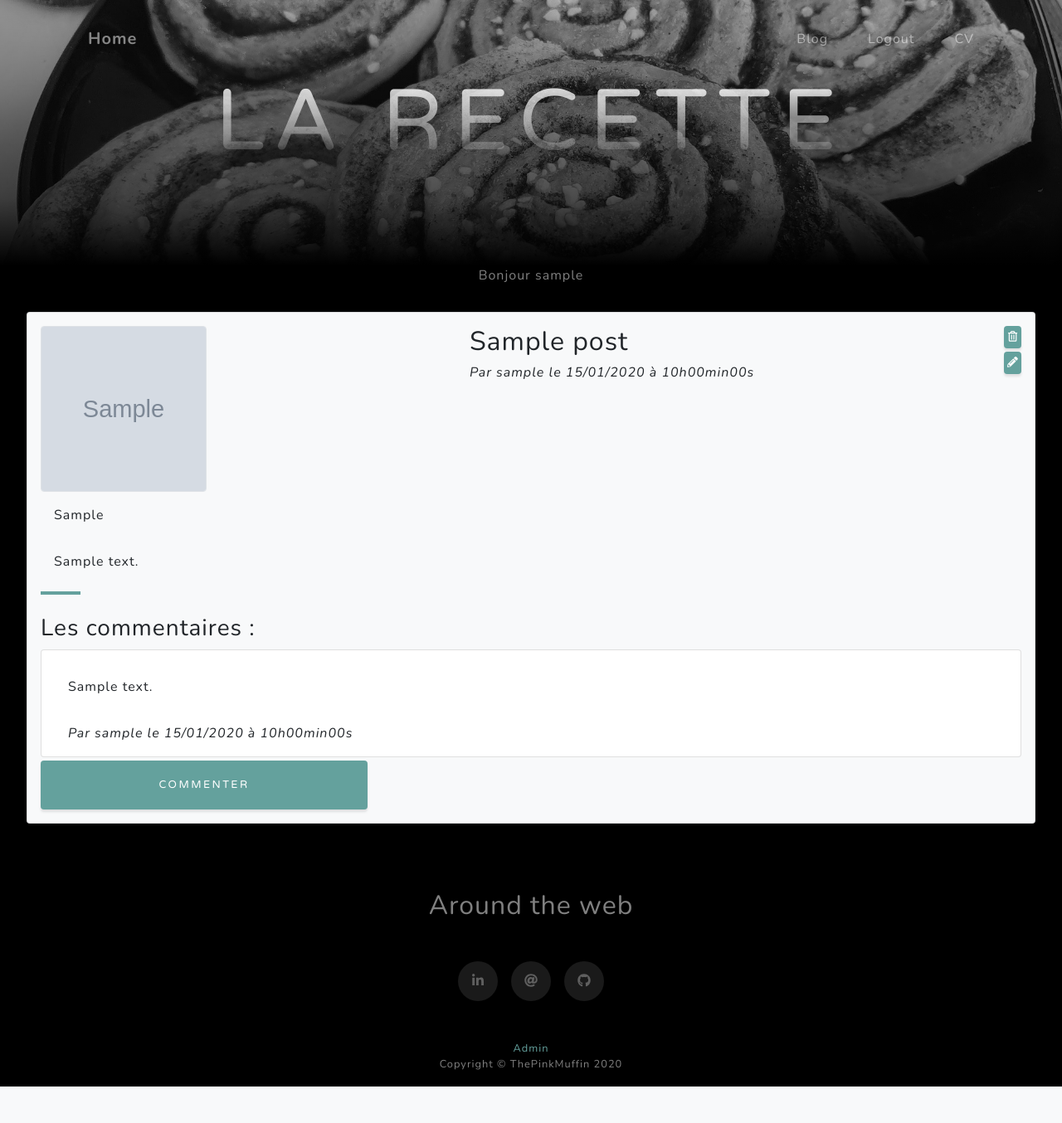
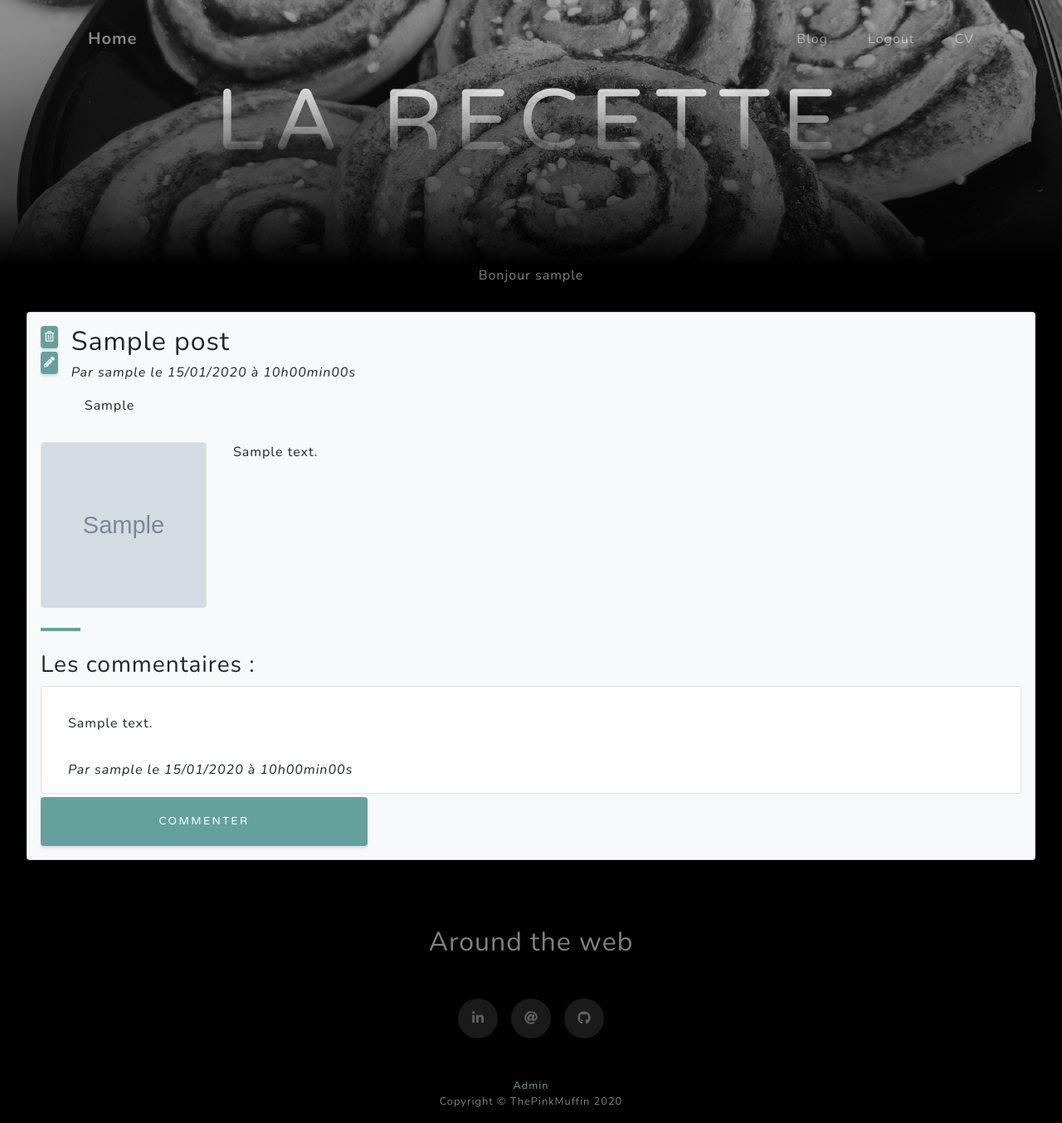
Before and after one commit to 08rose08/DAPS-P5-Blog, a PHP site: page /index.php?action=getOnePost&id=1 in a window 1280 px wide. Shown: the whole page at 83% size. Before the commit the page ends 1310 px from the top, so only its background shows below. Run offline with PHP 8.4, Linux system fonts and the light colour scheme; the visitor is signed in with stand-in values (Sample User, id 1); tables that the repository leaves empty or names only in its code hold one stand-in row (values such as "Sample post"); grey boxes marked "Sample" are stand-in pictures; some libraries are stand-ins or nearby versions.

Commit message:
Style Postview

```diff
--- a/view/addPostView.php
+++ b/view/addPostView.php
@@ -27,7 +27,7 @@ if (!empty($message)){
         </div>
         <div class="form-group">
             <label for="chapo">Chapô</label>
-            <input value="<?php if(!empty($post)){echo $post->chapo();}; ?>" type="text" name="chapo" class="form-control" id ="chapo" placeholder="Chapô" required />
+            <textarea rows="4" name="chapo" class="form-control" id ="chapo" placeholder="Chapô" required><?php if(!empty($post)){echo $post->chapo();}; ?></textarea>
         </div>
         <div class="form-group">
             <label for="content">Contenu</label>
--- a/view/buttonsPostAdminView.php
+++ b/view/buttonsPostAdminView.php
@@ -1,4 +1,4 @@
-<div class="d-flex flex-column">
+<div class="d-flex flex-column mr-md-3">
     <button type="button" class="btn btn-primary p-1" data-toggle="modal" data-target="#deleteModal"><i class="far fa-trash-alt"></i></button>
     <button type="button" class="btn btn-primary p-1 mt-1" data-toggle="modal" data-target="#postUpdateModal"><i class="fas fa-pencil-alt"></i></button>
 
@@ -63,7 +63,7 @@
           </div>
           <div class="form-group">
               <label for="chapo">Chapô</label>
-              <input value="<?php if(!empty($postUp)){echo $postUp->chapo();}else{echo $postBB->chapo();} ?>" type="text" name="chapo" class="form-control" id ="chapo" placeholder="Chapô" required />
+              <textarea  rows="4" name="chapo" class="form-control" id ="chapo" placeholder="Chapô" required><?php if(!empty($postUp)){echo $postUp->chapo();}else{echo $postBB->chapo();} ?></textarea>
           </div>
           <div class="form-group">
               <label for="content">Contenu</label>
--- a/view/postView.php
+++ b/view/postView.php
@@ -6,23 +6,25 @@
 <main class="bg-black p-3">
     <div class="card card-body bg-light m-3 p-3">
         <div class="d-flex flex-column">
-            <div class="d-flex flex-column flex-md-row justify-content-between">
-                <img src="<?= $post->picture() ?>" class="border rounded mr-md-3" width="200" height="200" alt="photo de la recette">
-                <div class="d-flex flex-column">
-
-                    <h2 class="card-title"><?= $post->title(); ?></h2>
-                    <p class="card-subtitle font-italic">Par <?= $post->username() ?> le <?= $post->last_update_date() ?></p>
-                </div>
+            <div class="d-flex flex-column flex-md-row">
                 <?php
                     if ($_SESSION && $_SESSION['admin'] == 1){
                         include 'buttonsPostAdminView.php';
 
                     }else{}
                 ?>
+                <div class="d-flex flex-column">
+
+                    <h2 class="card-title"><?= $post->title(); ?></h2>
+                    <p class="card-subtitle font-italic">Par <?= $post->username() ?> le <?= $post->last_update_date() ?></p>
+                    <p class="card-text"><?= $post->chapo() ?></p>
+                </div>
 
             </div>
-            <p class="card-text"><?= $post->chapo() ?></p>
-            <p class="card-text"><?= $post->content() ?></p>
+            <div class="d-flex flex-column flex-md-row align-items-center align-items-md-start mt-3">
+                <img src="<?= $post->picture() ?>" class="border rounded mr-md-3 mt-3" width="200" height="200" alt="photo de la recette">
+                <p class="card-text"><?= $post->content() ?></p>
+            </div>
         </div>
         <hr class="d-flex flex-column my-4 " />
         <?php include 'commentsView.php'; ?>
```
